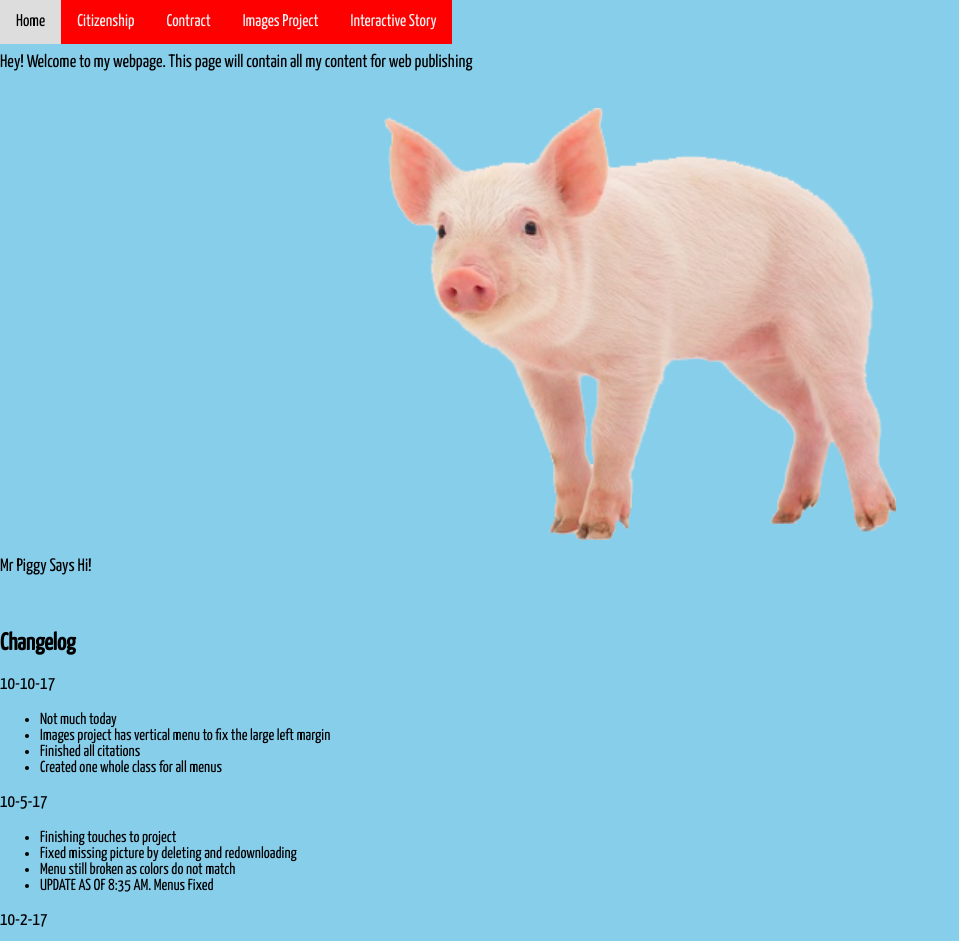
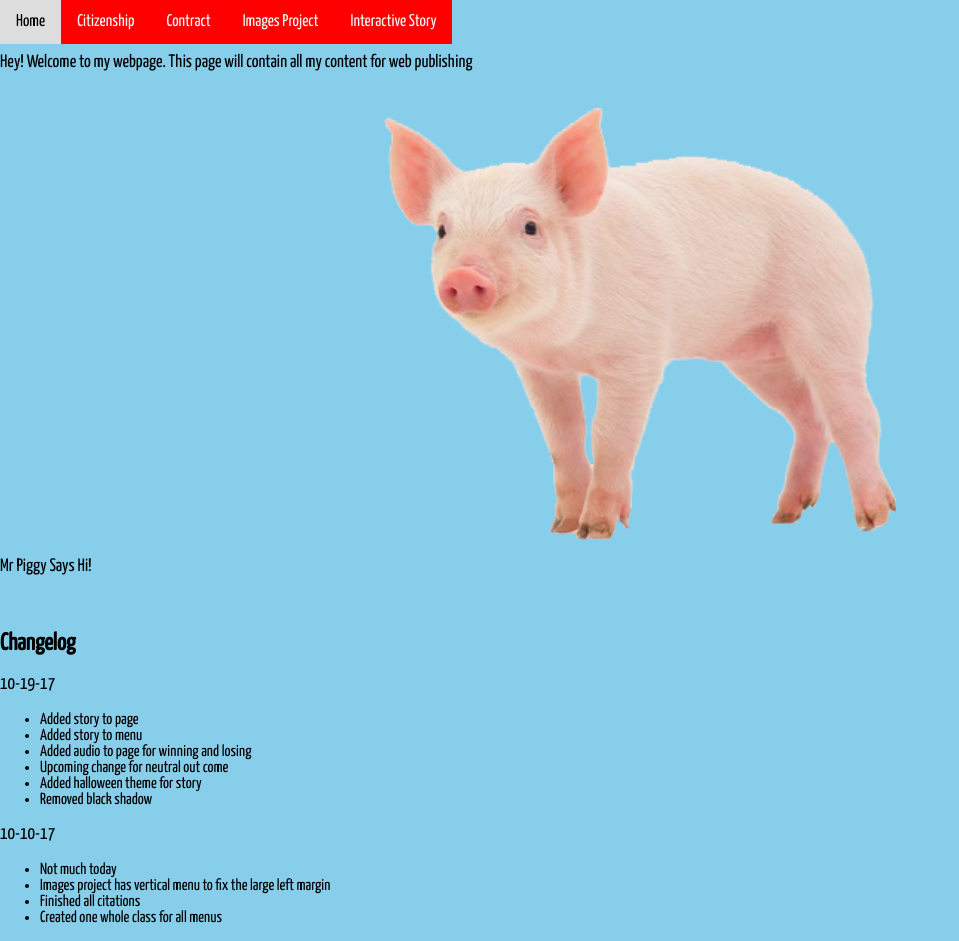
Before and after one commit to LSRHS-1-28/SITE, a plain HTML site: page index.html in a window 1280 px wide. Shown: the top 941 px of the page, without its empty margins (0-959 px from the left). Drawn offline with Linux system fonts and the light colour scheme.

Commit message:
changelog updated

```diff
--- a/index.html
+++ b/index.html
@@ -43,6 +43,16 @@
   <p>Mr Piggy Says Hi!</p>
 </br>
   <h2>Changelog</h2>
+  <p>10-19-17</p>
+  <ul>
+    <li>Added story to page</li>
+    <li>Added story to menu</li>
+    <li>Added audio to page for winning and losing</li>
+    <li>Upcoming change for neutral out come</li>
+    <li>Added halloween theme for story</li>
+    <li>Removed black shadow</li>
+  </ul>
+
   <p>10-10-17</p>
   <ul>
     <li>Not much today</li>
```
